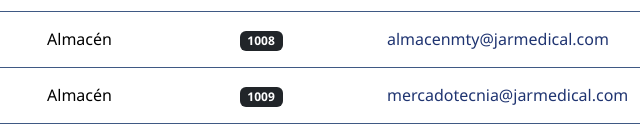
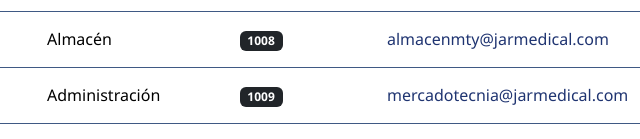
Before and after one commit to jarmedical/Jarmedical_extension_de_oficina, a plain HTML site: page index.html in a window 1280 px wide. Shown: the part 813-952 px from the top of the page, 476-1116 px from the left. Drawn offline with nearby package versions, Linux system fonts and the light colour scheme.

Commit message:
Update index.html

```diff
--- a/index.html
+++ b/index.html
@@ -191,7 +191,7 @@
             <tr>
               <td>Nayeli Hernández</td>
               <td>Coorda. de Marketing</td>
-              <td>Almacén</td>
+              <td>Administración</td>
               <td><span class="badge bg-dark">1009</span></td>
               <td>
                 <a class="email-link" href="mailto:mercadotecnia@jarmedical.com"
```
